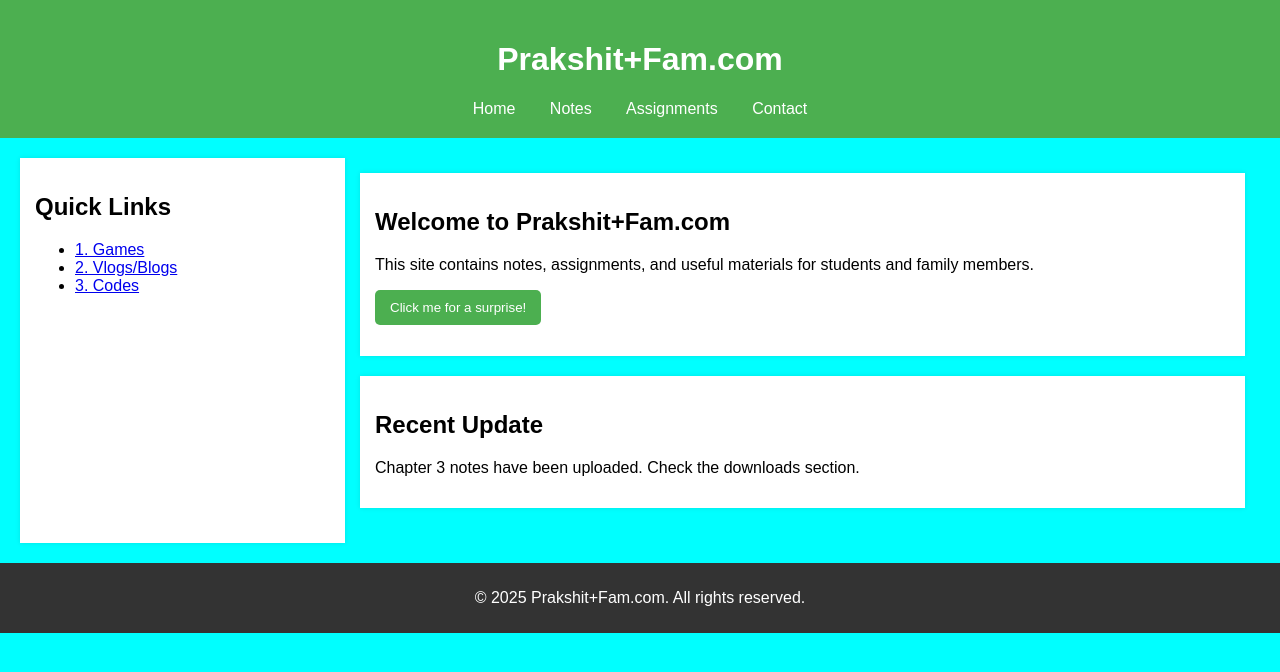
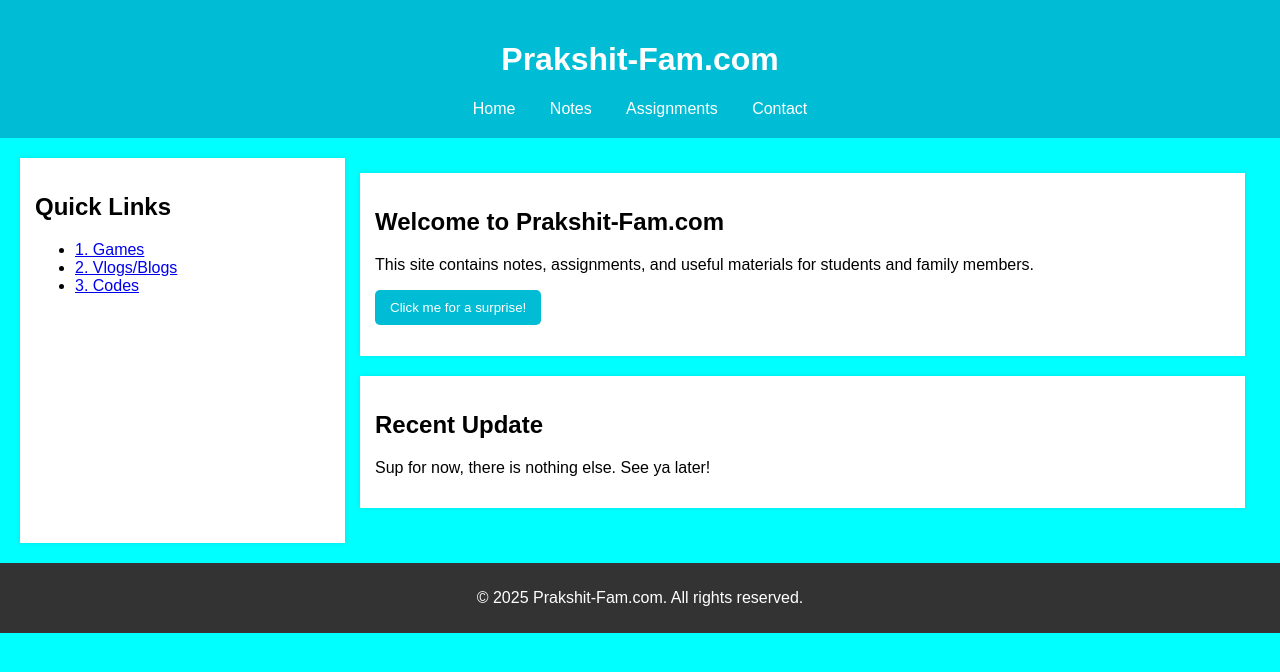
Before and after one commit to MePython313/Prakshit-Fam, a plain HTML site: page index.html in a window 1280 px wide. Drawn offline with Linux system fonts and the light colour scheme.

Commit message:
index.html

```diff
--- a/index.html
+++ b/index.html
@@ -3,7 +3,7 @@
 <head>
   <meta charset="UTF-8" />
   <meta name="viewport" content="width=device-width, initial-scale=1.0"/>
-  <title>Prakshit+Fam.com</title>
+  <title>Prakshit-Fam.com</title>
   <style>
     body {
       font-family: Arial, sans-serif;
@@ -11,7 +11,7 @@
       background-color: cyan;
     }
     header {
-      background-color: #4CAF50;
+      background-color: #00bcd4;
       color: white;
       padding: 20px 15px;
       text-align: center;
@@ -49,7 +49,7 @@
     }
     button {
       padding: 10px 15px;
-      background-color: #4CAF50;
+      background-color: #00bcd4;
       color: white;
       border: none;
       cursor: pointer;
@@ -64,7 +64,7 @@
 <body onload="welcomeUser()">
 
   <header>
-    <h1>Prakshit+Fam.com</h1>
+    <h1>Prakshit-Fam.com</h1>
     <nav>
       <a href="#">Home</a>
       <a href="#">Notes</a>
@@ -85,7 +85,7 @@
 
     <main class="content">
       <article>
-        <h2>Welcome to Prakshit+Fam.com</h2>
+        <h2>Welcome to Prakshit-Fam.com</h2>
         <p>This site contains notes, assignments, and useful materials for students and family members.</p>
         <button onclick="updateMessage()">Click me for a surprise!</button>
         <p id="dynamic-message"></p>
@@ -93,18 +93,18 @@
 
       <article>
         <h2>Recent Update</h2>
-        <p>Chapter 3 notes have been uploaded. Check the downloads section.</p>
+        <p>Sup for now, there is nothing else. See ya later!</p>
       </article>
     </main>
   </div>
 
   <footer>
-    <p>&copy; 2025 Prakshit+Fam.com. All rights reserved.</p>
+    <p>&copy; 2025 Prakshit-Fam.com. All rights reserved.</p>
   </footer>
 
   <script>
     function welcomeUser() {
-      alert("Welcome to Prakshit+Fam.com!");
+      alert("Welcome to Prakshit-Fam.com!");
     }
 
     function updateMessage() {
```
